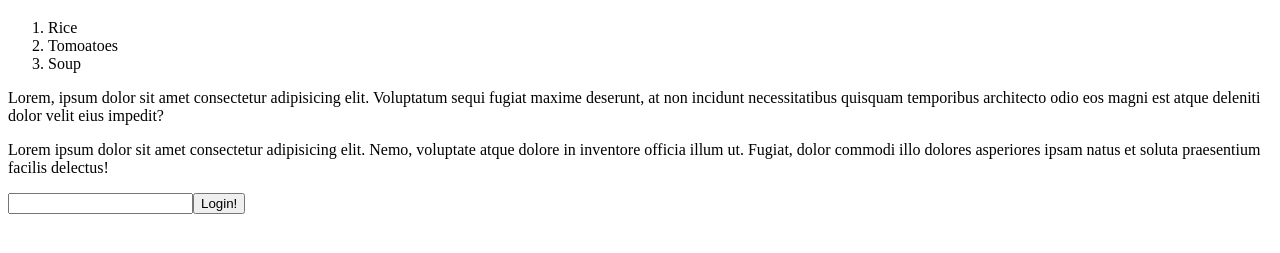
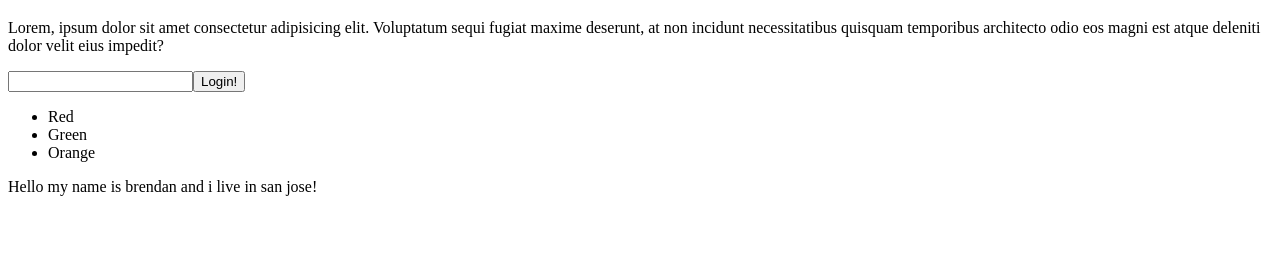
Before and after one commit to brendan-codes/week1day1, a plain HTML site: page index.html in a window 1280 px wide. Shown: the part 61-314 px from the top of the page. Drawn offline with Linux system fonts and the light colour scheme.

Commit message:
Delete food list, add color list, update paragraphs

```diff
--- a/index.html
+++ b/index.html
@@ -8,13 +8,13 @@
 </head>
 <body>
     <h1>Hello world!</h1>
-    <ol>
-        <li>Rice</li>
-        <li>Tomoatoes</li>
-        <li>Soup</li>
-    </ol>
     <p>Lorem, ipsum dolor sit amet consectetur adipisicing elit. Voluptatum sequi fugiat maxime deserunt, at non incidunt necessitatibus quisquam temporibus architecto odio eos magni est atque deleniti dolor velit eius impedit?</p>
-    <p>Lorem ipsum dolor sit amet consectetur adipisicing elit. Nemo, voluptate atque dolore in inventore officia illum ut. Fugiat, dolor commodi illo dolores asperiores ipsam natus et soluta praesentium facilis delectus!</p>
     <input type="text" name="" id=""><button>Login!</button>
+    <ul>
+        <li>Red</li>
+        <li>Green</li>
+        <li>Orange</li>
+    </ul>
+    <p>Hello my name is brendan and i live in san jose!</p>
 </body>
 </html>
```
